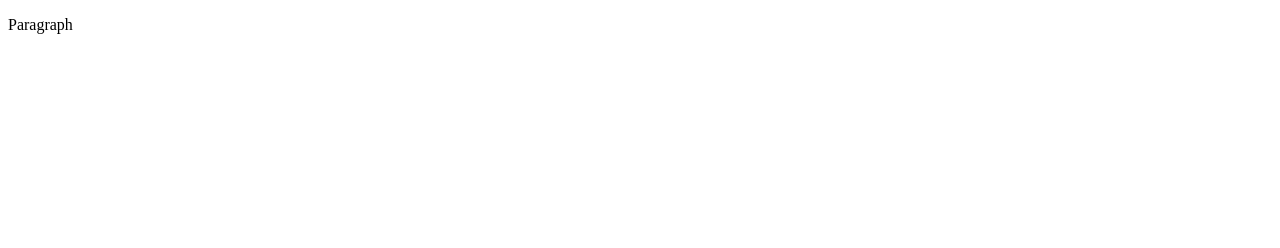
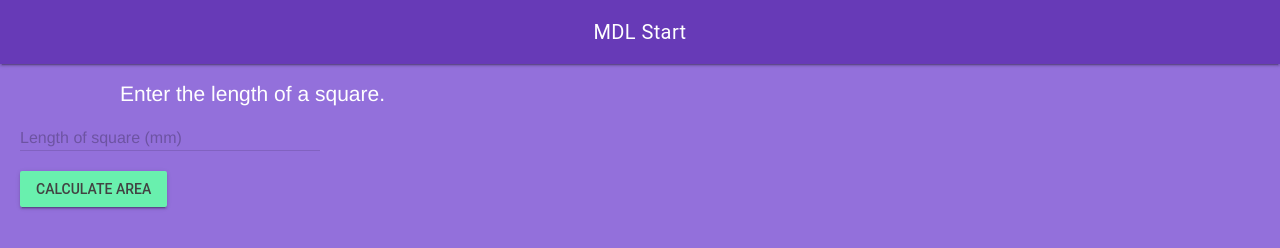
Before and after one commit to MTHS-ICD2O-1-2023/ICD2O-Unit-1-05-clara-tyman, a plain HTML site: page index.html in a window 1280 px wide. Drawn offline with nearby package versions, Linux system fonts and the light colour scheme.

Commit message:
html and css

```diff
--- a/css/style.css
+++ b/css/style.css
@@ -1,4 +1,30 @@
-/* Created by: Mr. Coxall
-* Created on: Sep 2020
+/* Created by: Clara
+* Created on: Feb 2024
 * This file contains the CSS for index.html
 */
+
+.mdl-ripple {
+  background: #000;
+  opacity: 0.001;
+}
+
+.mdl-layout__header-row {
+  justify-content: center;
+  padding: 0;
+}
+
+.mdl-layout__content {
+  padding-left: 15pt;
+  padding-right: 15pt;
+  padding-top: 15pt;
+}
+
+.page-content {
+  color: white;
+  font-family: Helvetica, Arial, sans-serif;
+  font-size: 1.5rem;
+}
+
+body {
+  background-color: mediumpurple;
+}
--- a/index.html
+++ b/index.html
@@ -1,9 +1,48 @@
 <!DOCTYPE html>
-<html>
-  <head>
-    <title>Title</title>
-  </head>
-  <body>
-    <p>Paragraph</p>
-  </body>
+<!-- ICD20-Unit1-04-HTML-MDL -->
+<html lang="en-ca">
+<head>
+  <meta charset="utf-8">
+  <meta name="description" content="My first MDL, webpage">
+  <meta name="keywords" content=" MTHS, ICD2O">
+  <meta name="author" content="Clara Tyman">
+  <meta name="viewport" content="width=device-width, initial-scale=1.0">
+  <link rel="stylesheet" href="https://code.getmdl.io/1.3.0/material.deep_purple-green.min.css" />
+  <link rel="stylesheet" href="https://fonts.googleapis.com/icon?family=Material+Icons">
+  <link rel="stylesheet" href="./css/style.css" />
+  <title>My first webpage, with MDL</title>
+</head>
+<body>
+  <script defer src="https://code.getmdl.io/1.3.0/material.min.js"></script>
+  <div class="mdl-layout mdl-js-layout mdl-layout--fixed-header">
+    <header class="mdl-layout__header">
+      <div class="mdl-layout__header-row">
+        <span class="mdl-layout-title">MDL Start</span>
+      </div>
+    </header>
+    <main class="mdl-layout__content">
+      <div class="page-content" style="padding-left: 100px">
+        Enter the length of a square.
+      </div>
+      <!-- Simple Textfield for integers-->
+      <form action="#">
+        <div class="mdl-textfield mdl-js-textfield">
+          <!-- input pattern attribute -->
+          <input class="mdl-textfield__input" type="text" pattern="[0-9]*" id="demo-input" />
+          <!-- mdl-textfield__label -->
+          <label class="mdl-textfield__label" for="demo-input">Length of square (mm)</label>
+          <!-- class "mdl-textfield__error" -->
+          <span class="mdl-textfield__error">Input is not a number</span>
+        </div>
+      </form>
+      <!-- Raised button with ripple -->
+      <button class="mdl-button mdl-js-button mdl-button--raised mdl-js-ripple-effect
+
+    mdl-button--accent" ICS2O Programs must be written for people to read, and only incidentally for machines to
+        execute. - H. Abelson and G. Sussmanyou>
+        Calculate area
+      </button>
+    </main>
+  </div>
+</body>
 </html>
```
